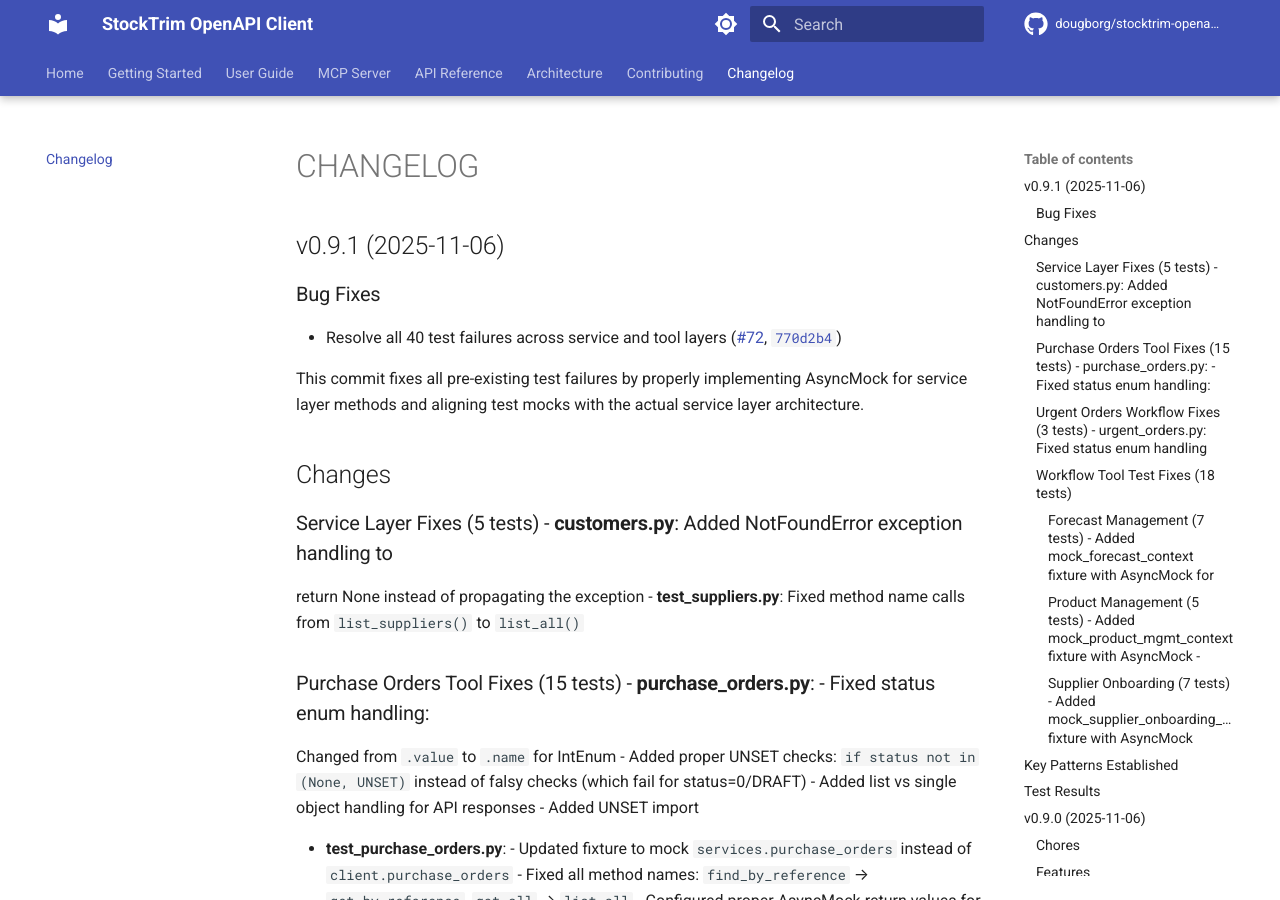
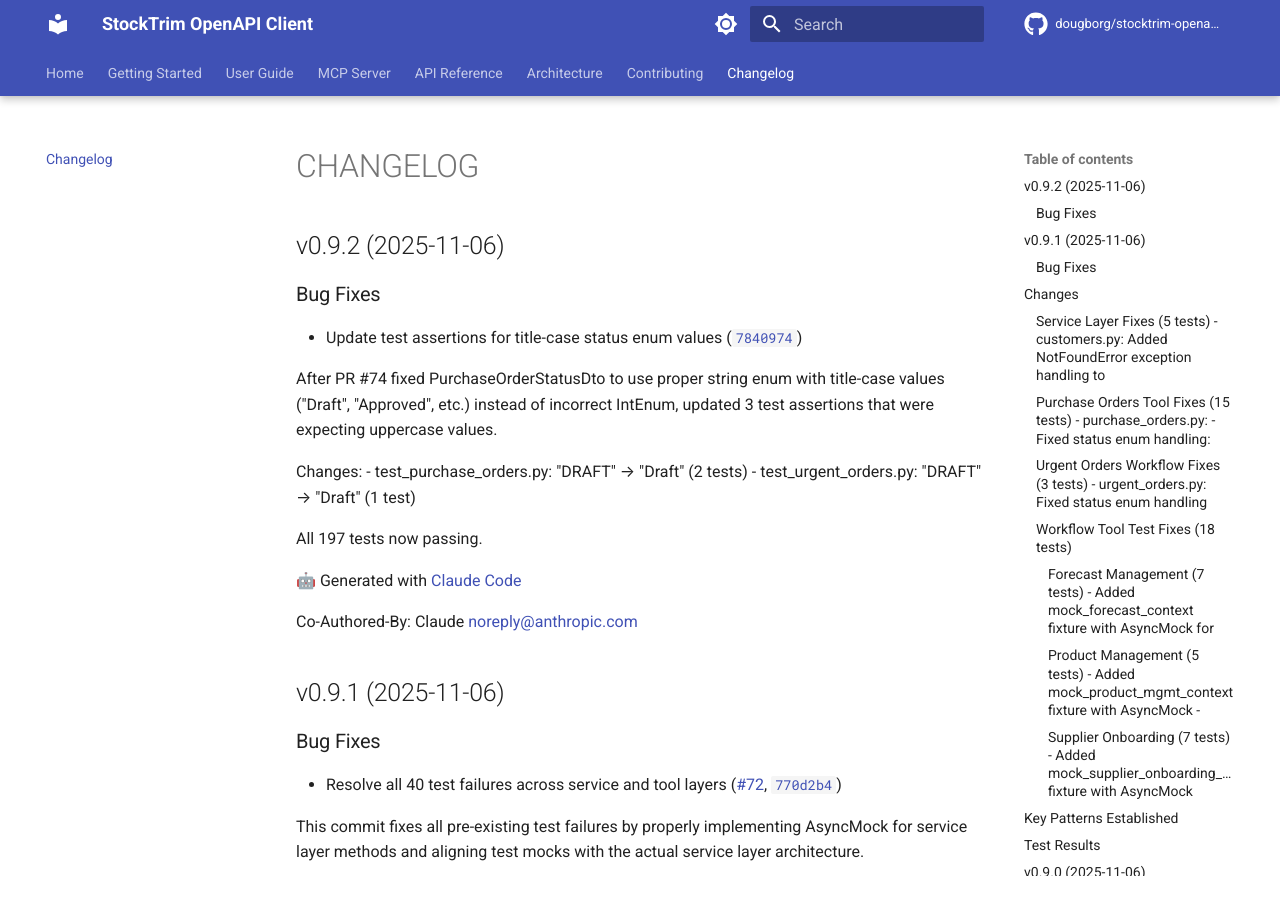
Before and after one commit to dougborg/stocktrim-openapi-client, an MkDocs documentation site: the page built from docs/CHANGELOG.md, in a window 1280 px wide and 900 px high. Built offline with MkDocs 1.6.1 and Material for MkDocs 9.7.7, drawn with Linux system fonts in a browser that asks for light colours; comment, search, counter and statistics services are not loaded; the version menu is left out.

Commit message:
chore(release): client v0.9.2

```diff
--- a/docs/CHANGELOG.md
+++ b/docs/CHANGELOG.md
@@ -1,6 +1,26 @@
 # CHANGELOG
 
 <!-- version list -->
+
+## v0.9.2 (2025-11-06)
+
+### Bug Fixes
+
+- Update test assertions for title-case status enum values
+  ([`7840974`](https://github.com/dougborg/stocktrim-openapi-client/commit/784097493676a0c630ef0e1f09ab2471316dca7c))
+
+After PR #74 fixed PurchaseOrderStatusDto to use proper string enum with title-case
+values ("Draft", "Approved", etc.) instead of incorrect IntEnum, updated 3 test
+assertions that were expecting uppercase values.
+
+Changes: - test_purchase_orders.py: "DRAFT" → "Draft" (2 tests) - test_urgent_orders.py:
+"DRAFT" → "Draft" (1 test)
+
+All 197 tests now passing.
+
+🤖 Generated with [Claude Code](https://claude.com/claude-code)
+
+Co-Authored-By: Claude <noreply@anthropic.com>
 
 ## v0.9.1 (2025-11-06)
 
--- a/pyproject.toml
+++ b/pyproject.toml
@@ -1,6 +1,6 @@
 [project]
 name = "stocktrim-openapi-client"
-version = "0.9.1"
+version = "0.9.2"
 description = "A modern, pythonic StockTrim Inventory Management API client with automatic retries, rate limiting, and smart pagination"
 authors = [
     {name = "Doug Borg", email = "dougborg@dougborg.org"},
--- a/stocktrim_public_api_client/__init__.py
+++ b/stocktrim_public_api_client/__init__.py
@@ -5,7 +5,7 @@ A modern, pythonic StockTrim Inventory Management API client with automatic
 retries and custom authentication.
 """
 
-__version__ = "0.9.1"
+__version__ = "0.9.2"
 
 from .stocktrim_client import StockTrimClient
 from .utils import (
```
